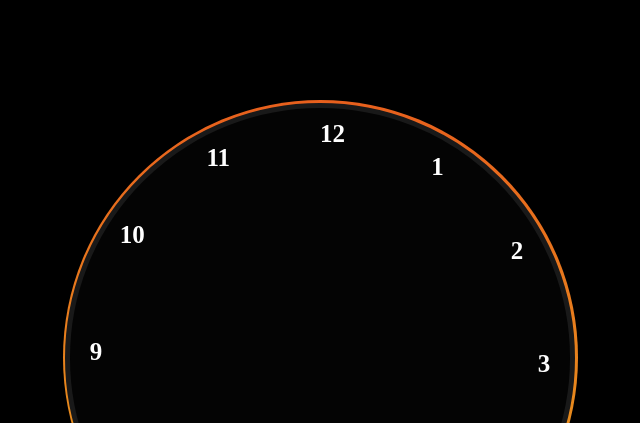
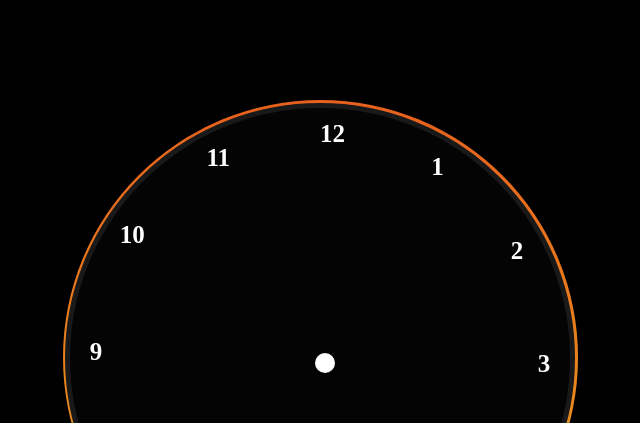
Before and after one commit to Gagandeep101/Vaniila-JS-30-Day-Challenge, a plain HTML site: page Day2/index.html in a window 1280 px wide. Shown: the top 423 px of the page, 320-960 px from the left. Drawn offline with Linux system fonts and the light colour scheme.

Commit message:
style : set a point on its center

```diff
--- a/Day2/style.css
+++ b/Day2/style.css
@@ -56,6 +56,16 @@ body {
   position: absolute;
   transform: rotate(calc(-30deg * var(--i)));
 }
+.point {
+  width: 20px;
+  height: 20px;
+  background-color: white;
+  border-radius: 50%;
+  position: absolute;
+  left: 245px;
+  top: 245px;
+  z-index: 2;
+}
 @-webkit-keyframes rainbow {
   0% {
       background-position: 0% 82%;
```
